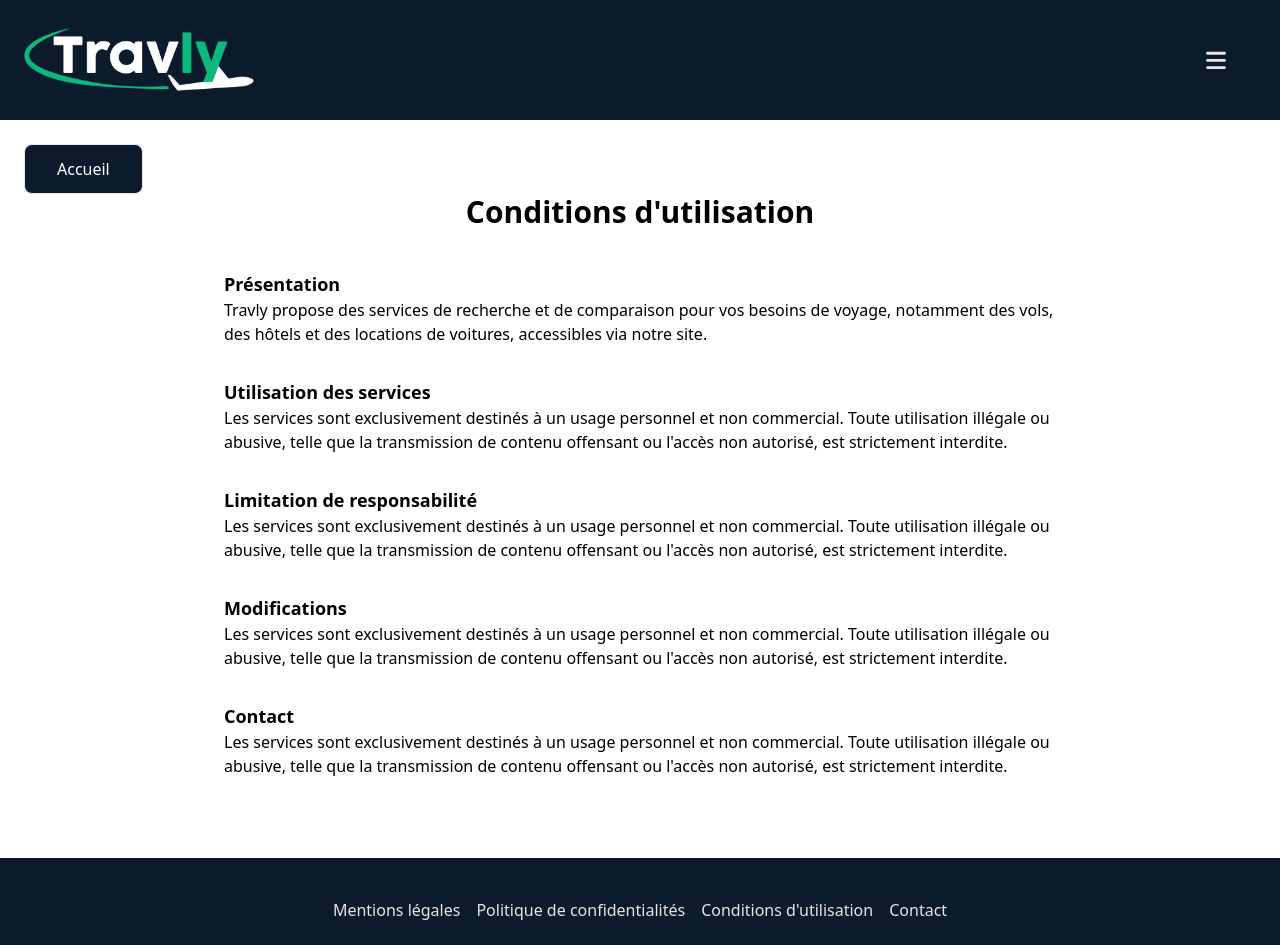
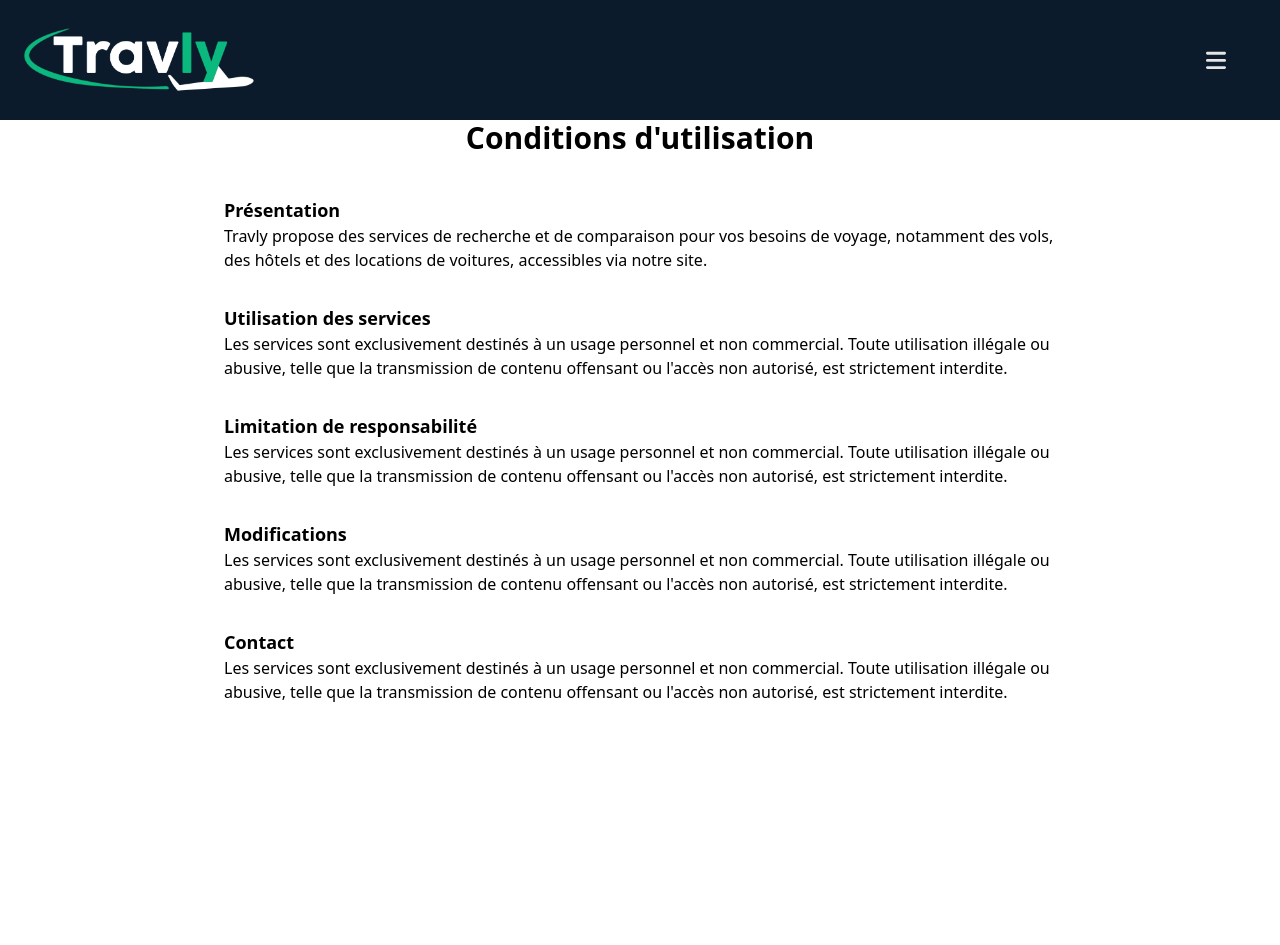
Before and after one commit to NassCT/travly, a React (Vite) app: page /Conditions in a window 1280 px wide. Shown: the top 945 px of the page. After the commit the page ends 800 px from the top, so only its background shows below. Built offline with nearby package versions, Linux system fonts and the light colour scheme.

Commit message:
Modif Conditions

```diff
--- a/src/components/Conditions.jsx
+++ b/src/components/Conditions.jsx
@@ -7,12 +7,6 @@ function Conditions() {
   return (
     <section>
 
-        <a href="/">
-            <Buttons
-            textContent={"Accueil"}
-            buttonClass={"px-8 mt-6 ml-6"}
-            />
-        </a>
         <h1 className='text-center text-3xl font-bold'>Conditions d'utilisation</h1>
 
         <div className='space-y-6 py-10 mx-56'>
@@ -47,8 +41,6 @@ function Conditions() {
 
         </div>
 
-    <Footer />
-
     </section>
   )
 }
```
